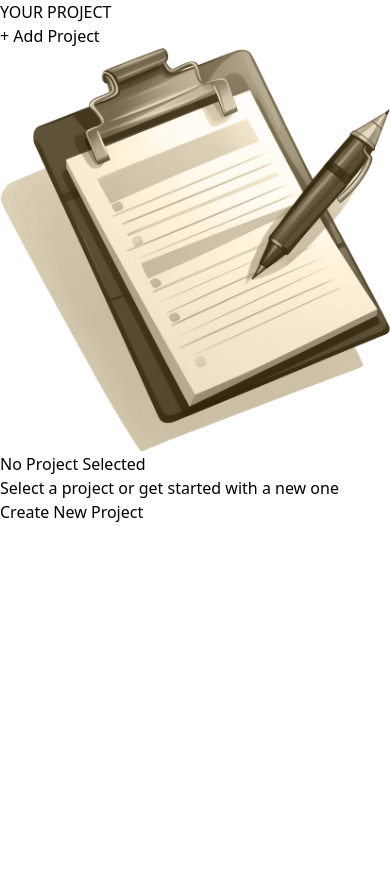
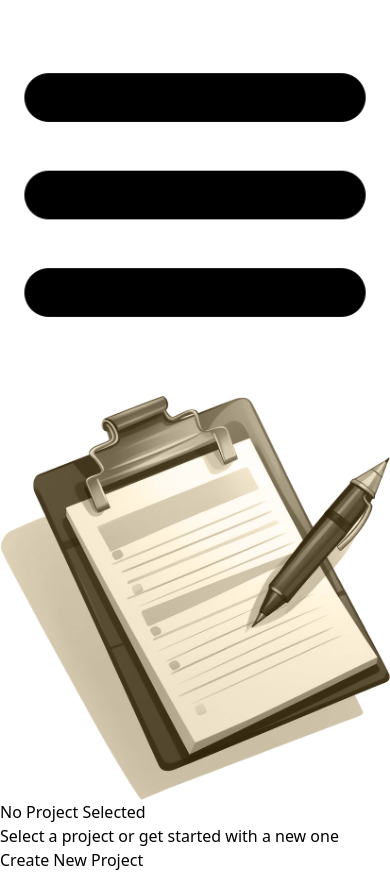
Before and after one commit to razawat/Project-Management, a React (Vite) app: page / in a window 390 px wide. Before the commit the page ends 844 px from the top, so only its background shows below. Built offline with nearby package versions, Linux system fonts and the light colour scheme.

Commit message:
Added hamberger for sidebar for mobile view

```diff
--- a/package.json
+++ b/package.json
@@ -10,6 +10,7 @@
     "preview": "vite preview"
   },
   "dependencies": {
+    "project-management": "file:",
     "react": "^18.3.1",
     "react-dom": "^18.3.1"
   },
--- a/src/App.jsx
+++ b/src/App.jsx
@@ -6,6 +6,7 @@ import CreateNewProject from "./Component/CreateNewProject/CreateNewProject";
 import { state } from "./const";
 import { HandleCommunication } from "./Context Api/useContext";
 import ProjectDetail from "./Component/ProjectDetail/ProjectDetail";
+
 
 function App() {
   //const projectState = useContext(HandleCommunication);
@@ -85,13 +86,13 @@ function App() {
   return (
     <HandleCommunication.Provider value={updateHandler}>
       <div className="flex flex-row bg-slate-50">
-        <aside className="w-2/5 sm:w-1/5 bg-slate-900 rounded-r-3xl pt-12 pl-2 md:pl-5">
+        <aside>
           <Sidebar
             project={currentState.projectsList}
             selectedProject={handleSelectedProject}
           />
         </aside>
-        <main className="w-3/5 sm:w-4/5 pt-12">
+        <main className="w-4/5 pt-12">
           {state.notSelected === currentState?.state && <NoProjectSelected />}
           {state.createNewProject === currentState?.state && (
             <CreateNewProject saveNewProject={handleSaveProject} />
--- a/src/Component/ProjectDetail/ProjectDetail.jsx
+++ b/src/Component/ProjectDetail/ProjectDetail.jsx
@@ -19,7 +19,7 @@ export default function ProjectDetail({ projectDetail, index, onDelete }) {
   }
 
   return (
-    <div className="w-2/4 pl-5">
+    <div className="w-full md:w-3/4 pl-5">
       <div className="flex flex-row justify-between mb-1">
         <h1 className="font-mono font-extrabold text-2xl">
           {projectDetail?.title}
--- a/src/Component/Sidebar/Sidebar.jsx
+++ b/src/Component/Sidebar/Sidebar.jsx
@@ -2,18 +2,37 @@
 
 import DarkButton from "../Util/Button/DarkButton";
 import { state } from "../../const";
+import hambergerImage from "/Hamburger.png";
+import { useState } from "react";
 
-
-
-export default function Sidebar({ project,selectedProject }) {
+export default function Sidebar({ project, selectedProject }) {
   // console.log("Project: ", project);
+  const [sideBar, updateSideBar] = useState(false);
 
   function handleProjectList(index) {
     selectedProject(index);
   }
 
+  function handleHamberger() {
+    console.log("Hamberger click");
+    updateSideBar(preValue => !preValue);
+  }
+
   return (
-    <div className=" h-screen flex flex-col">
+    <>
+     {/* Bug - position remain absolute when sideBar value is true & screen reside  */}
+      <div className={`flex flex-col bg-slate-900 ${sideBar?'absolute':''}`}>
+        <div className="block sm:hidden">
+          <button onClick={handleHamberger}>
+            <img
+              src={hambergerImage}
+              alt="hamberger"
+              className="w-8 bg-slate-50"
+            />
+          </button>
+        </div>
+        {sideBar && (
+          <div className={`h-screen pt-12 pl-6 pr-6 ${sideBar?'block':'hidden'} sm:block`}>
             <h1 className="text-white font-serif text-sm md:text-2xl font-bold">
               {" "}
               YOUR PROJECT
@@ -36,5 +55,8 @@ export default function Sidebar({ project,selectedProject }) {
               ))}
             </ul>
           </div>
+        )}
+      </div>
+    </>
   );
 }
```
Also changed, not shown: public/Hamburger.png (added), 1 other file (tests, documents, lock files or other folders). Lines whose indentation alone changed are shown as unchanged.
